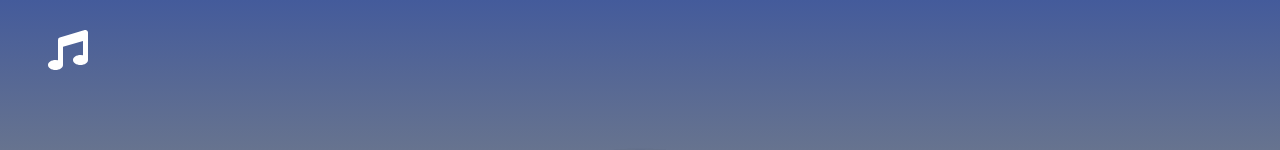
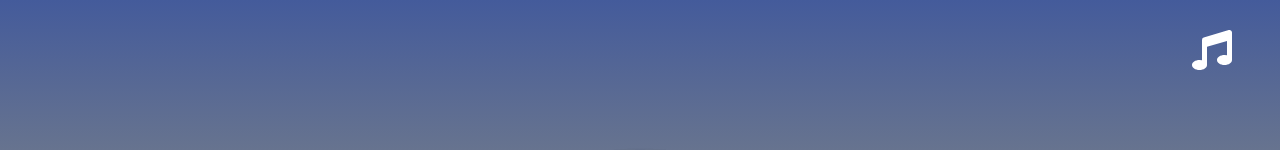
Before and after one commit to IoanLT/Chillhop-music-player, a React (Create React App) app: page / in a window 1280 px wide. Shown: the top 150 px of the page. Built offline with nearby package versions, Linux system fonts and the light colour scheme.

Commit message:
importing styled components and refactoring App.js

```diff
--- a/package.json
+++ b/package.json
@@ -13,6 +13,7 @@
     "react": "^17.0.1",
     "react-dom": "^17.0.1",
     "react-scripts": "4.0.2",
+    "styled-components": "^5.2.1",
     "uuid": "^8.3.2",
     "web-vitals": "^1.0.1"
   },
--- a/src/App.js
+++ b/src/App.js
@@ -4,6 +4,7 @@ import Player from "./components/Player";
 import Song from "./components/Song";
 import Library from './components/Library';
 // Import styles
+import styled from 'styled-components';
 import './styles/app.scss';
 // Import data file
 import data from './util';
@@ -16,8 +17,7 @@ const App = () => {
   const [displayNav, setDisplayNav] = useState(false);
 
   return (
-    <div
-      className="App"
+    <MainWrapper
       style={{ background: `linear-gradient(to top, ${currentSong.color[0]}, ${currentSong.color[1]})` }}
     >
       <Navigation
@@ -42,8 +42,18 @@ const App = () => {
         displayNav={displayNav}
         setDisplayNav={setDisplayNav}
       />
-    </div>
+    </MainWrapper>
   );
 }
 
+const MainWrapper = styled.div`
+  display: flex;
+  flex-direction: column;
+  justify-content: center;
+  align-items: center;
+  height: 100vh;
+  width: 100%;
+  padding: 3% 5%;
+`
+
 export default App;
--- a/src/components/Song.js
+++ b/src/components/Song.js
@@ -1,9 +1,10 @@
 import React from 'react';
+import styled from 'styled-components';
 
 const Song = ({ currentSong, isPlaying }) => {
 
     return (
-        <div className="song-container">
+        <SongContainer>
             <img
                 className={isPlaying ? 'track-animation' : 'track-animation-pause'}
                 src={currentSong.cover}
@@ -11,8 +12,41 @@ const Song = ({ currentSong, isPlaying }) => {
             />
             <h2>{currentSong.name}</h2>
             <h3>{currentSong.artist}</h3>
-        </div>
+        </SongContainer>
     )
 }
 
+const SongContainer = styled.div`
+    max-height: 60vh;
+    // height: 60vh;
+    display: flex;
+    flex-direction: column;
+    justify-content: center;
+    align-items: center;
+    margin-top: 100px;
+
+    img {
+        width: 100%;
+        max-width: 400px;
+        border-radius: 50%;
+        margin-bottom: 30px;
+        box-shadow: 0 4px 6px rgba(0,0,0,0.7), 0 4px 6px rgba(0,0,0,0.7);
+
+        @media (max-width: 500px) {
+            max-width: 250px;
+        }
+    }
+
+    h2 {
+        padding: 1rem;
+        color: #000;
+    }
+
+    h3 {
+        font-size: 1.1rem;
+        margin-bottom: 20px;
+        color: #000;
+    }
+`
+
 export default Song;
--- a/src/styles/_navigation.scss
+++ b/src/styles/_navigation.scss
@@ -1,11 +1,12 @@
 nav {
     position: absolute;
     top: 0;
-    left: 40px;
+    width: 100%;
+    padding: 0 40px;
     height: 100px;
     display: flex;
     flex-direction: row;
-    justify-content: flex-start;
+    justify-content: flex-end;
     align-items: center;
 
     button {
--- a/src/styles/_song.scss
+++ b/src/styles/_song.scss
@@ -1,36 +1,3 @@
-.song-container {
-    max-height: 60vh;
-    // height: 60vh;
-    display: flex;
-    flex-direction: column;
-    justify-content: center;
-    align-items: center;
-    margin-top: 100px;
-
-    img {
-        width: 100%;
-        max-width: 400px;
-        border-radius: 50%;
-        margin-bottom: 30px;
-        box-shadow: 0 4px 6px rgba(0,0,0,0.7), 0 4px 6px rgba(0,0,0,0.7);
-
-        @media (max-width: 500px) {
-            max-width: 250px;
-        }
-    }
-
-    h2 {
-        padding: 1rem;
-        color: #000;
-    }
-
-    h3 {
-        font-size: 1.1rem;
-        margin-bottom: 20px;
-        color: #000;
-    }
-}
-
 .track-animation {
     animation: rotation 90s infinite linear;
 }
--- a/src/styles/app.scss
+++ b/src/styles/app.scss
@@ -4,22 +4,21 @@
     padding: 0;
     box-sizing: border-box;
     font-family: 'Nunito', sans-serif;
-    // background-color: hsl(210, 36%, 96%);
 }
 
 h1, h2, h3 {
     color: hsl(209, 61%, 16%);
 }
 
-.App {
-    display: flex;
-    flex-direction: column;
-    justify-content: center;
-    align-items: center;
-    height: 100vh;
-    width: 100%;
-    padding: 3% 5%;
-}
+// .App {
+//     display: flex;
+//     flex-direction: column;
+//     justify-content: center;
+//     align-items: center;
+//     height: 100vh;
+//     width: 100%;
+//     padding: 3% 5%;
+// }
 
 @import "./player";
 @import "./song";
```
Also changed, not shown: 1 other file (tests, documents, lock files or other folders).
